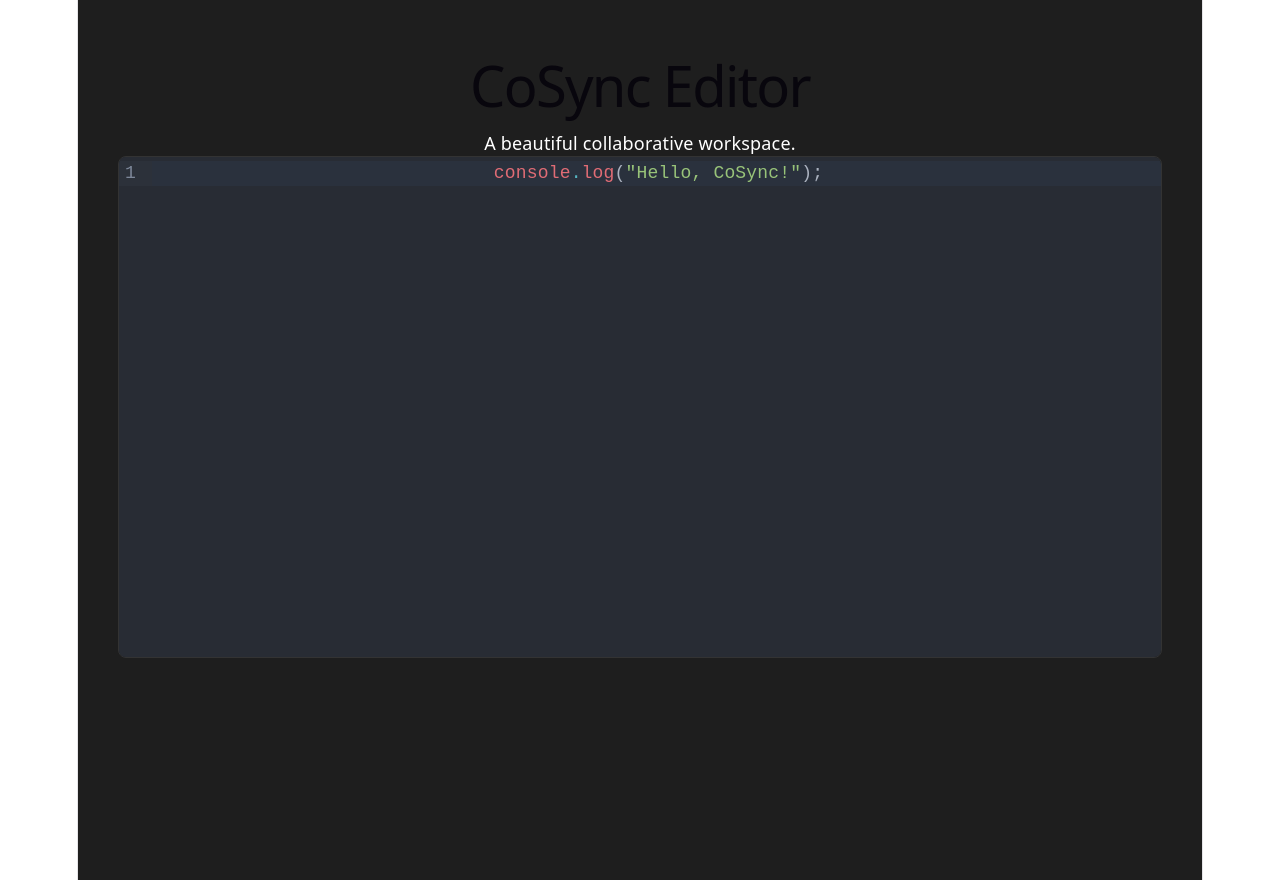
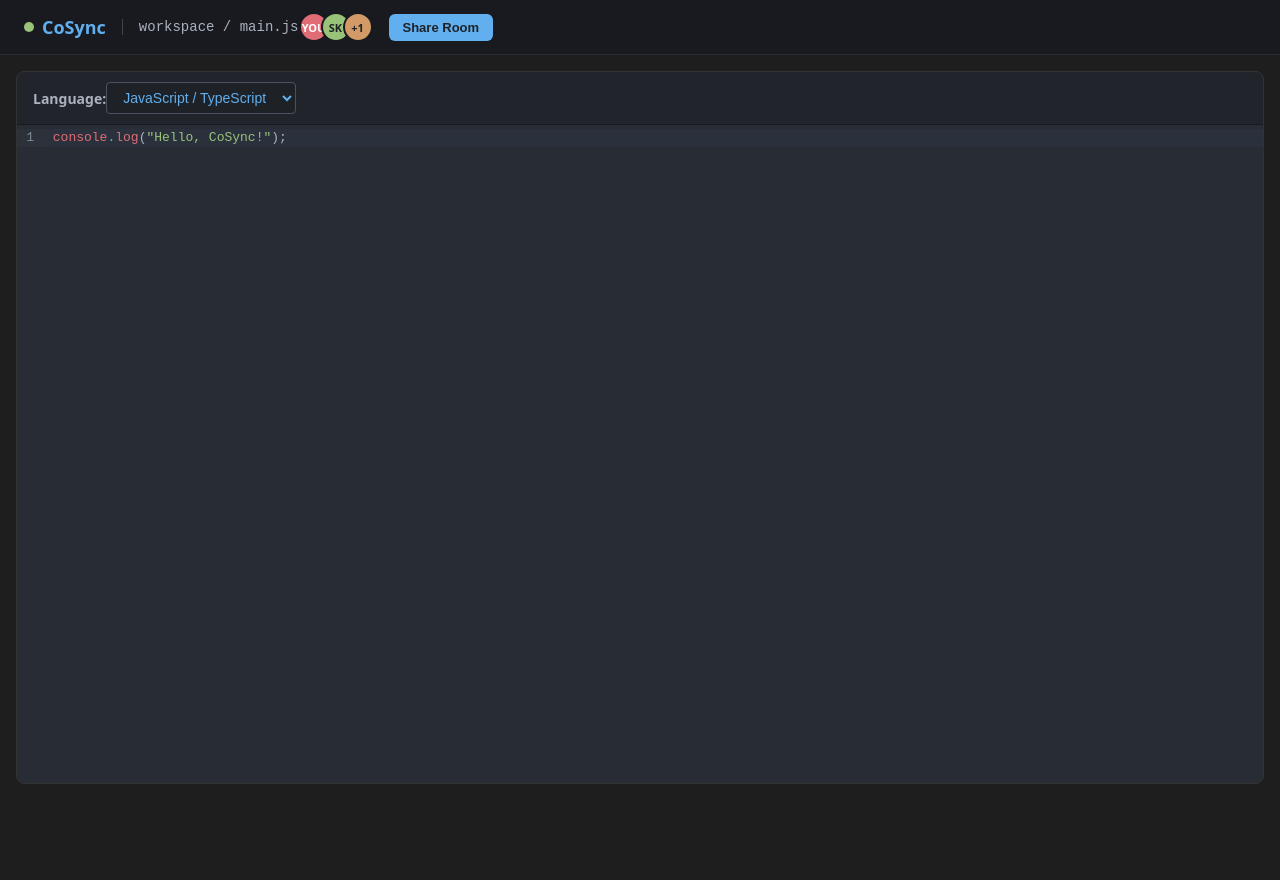
Before and after one commit to ishhant/Collab_editor, a React (Vite) app in the folder client/: page / in a window 1280 px wide. After the commit the page ends 800 px from the top, so only its background shows below. Built offline with nearby package versions, Linux system fonts and the light colour scheme.

Commit message:
added top navbar and language selector

```diff
--- a/client/package.json
+++ b/client/package.json
@@ -10,7 +10,11 @@
     "preview": "vite preview"
   },
   "dependencies": {
+    "@codemirror/lang-css": "^6.3.1",
+    "@codemirror/lang-html": "^6.4.12",
     "@codemirror/lang-javascript": "^6.2.5",
+    "@codemirror/lang-json": "^6.0.2",
+    "@codemirror/lang-python": "^6.2.1",
     "@codemirror/theme-one-dark": "^6.1.3",
     "@uiw/react-codemirror": "^4.25.11",
     "react": "^19.2.8",
--- a/client/src/App.tsx
+++ b/client/src/App.tsx
@@ -1,12 +1,13 @@
+import { Navbar } from './components/Navbar';
 import { Editor } from './components/Editor';
 
 function App() {
   return (
-    <div style={{ backgroundColor: '#1e1e1e', minHeight: '100vh', padding: '40px', color: 'white' }}>
-      <h1>CoSync Editor</h1>
-      <p>A beautiful collaborative workspace.</p>
-
-      <Editor />
+    <div style={{ display: 'flex', flexDirection: 'column', height: '100vh', width: '100vw', backgroundColor: '#1e1e1e', color: 'white', overflow: 'hidden' }}>
+      <Navbar />
+      <div style={{ flex: 1, display: 'flex', flexDirection: 'column', padding: '16px', overflow: 'hidden' }}>
+        <Editor />
+      </div>
     </div>
   );
 }
--- a/client/src/components/Editor.tsx
+++ b/client/src/components/Editor.tsx
@@ -1,24 +1,101 @@
 import React, { useState } from 'react';
 import CodeMirror from '@uiw/react-codemirror';
 import { javascript } from '@codemirror/lang-javascript';
+import { python } from '@codemirror/lang-python';
+import { html } from '@codemirror/lang-html';
+import { css } from '@codemirror/lang-css';
+import { json } from '@codemirror/lang-json';
 import { oneDark } from '@codemirror/theme-one-dark';
 
+type LanguageOption = 'javascript' | 'python' | 'html' | 'css' | 'json';
+
+const DEFAULT_CODE: Record<LanguageOption, string> = {
+  javascript: 'console.log("Hello, CoSync!");',
+  python: 'print("Hello, CoSync!")',
+  html: '<div class="box">\n  <h1>Hello, CoSync!</h1>\n</div>',
+  css: '.box {\n  color: #61afef;\n  font-family: sans-serif;\n}',
+  json: '{\n  "appName": "CoSync",\n  "status": "Active"\n}',
+};
+
 export const Editor = () => {
-  const [code, setCode] = useState('console.log("Hello, CoSync!");');
+  const [language, setLanguage] = useState<LanguageOption>('javascript');
+  const [code, setCode] = useState<string>(DEFAULT_CODE['javascript']);
 
-  const onChange = (value: string) => {
-    setCode(value);
+  const getLanguageExtension = (lang: LanguageOption) => {
+    switch (lang) {
+      case 'python':
+        return python();
+      case 'html':
+        return html();
+      case 'css':
+        return css();
+      case 'json':
+        return json();
+      case 'javascript':
+      default:
+        return javascript({ jsx: true });
+    }
+  };
+
+  const handleLanguageChange = (e: React.ChangeEvent<HTMLSelectElement>) => {
+    const newLang = e.target.value as LanguageOption;
+    setLanguage(newLang);
+    setCode(DEFAULT_CODE[newLang]);
   };
 
   return (
-    <div style={{ border: '1px solid #333', borderRadius: '8px', overflow: 'hidden' }}>
-      <CodeMirror
-        value={code}
-        height="500px"
-        theme={oneDark}
-        extensions={[javascript({ jsx: true })]}
-        onChange={onChange}
-      />
+    <div style={{
+      display: 'flex',
+      flexDirection: 'column',
+      flex: 1,
+      border: '1px solid #333',
+      borderRadius: '8px',
+      overflow: 'hidden',
+      backgroundColor: '#282c34'
+    }}>
+      <div style={{
+        display: 'flex',
+        alignItems: 'center',
+        justify: 'space-between',
+        padding: '10px 16px',
+        backgroundColor: '#21252b',
+        borderBottom: '1px solid #181a1f'
+      }}>
+        <span style={{ color: '#abb2bf', fontSize: '14px', fontWeight: 600 }}>
+          Language:
+        </span>
+        <select
+          value={language}
+          onChange={handleLanguageChange}
+          style={{
+            backgroundColor: '#1e2227',
+            color: '#61afef',
+            border: '1px solid #4b5263',
+            borderRadius: '4px',
+            padding: '6px 12px',
+            fontSize: '14px',
+            cursor: 'pointer',
+            outline: 'none'
+          }}
+        >
+          <option value="javascript">JavaScript / TypeScript</option>
+          <option value="python">Python</option>
+          <option value="html">HTML</option>
+          <option value="css">CSS</option>
+          <option value="json">JSON</option>
+        </select>
+      </div>
+
+      <div style={{ flex: 1, overflow: 'hidden' }}>
+        <CodeMirror
+          value={code}
+          height="100%"
+          style={{ height: '100%' }}
+          theme={oneDark}
+          extensions={[getLanguageExtension(language)]}
+          onChange={(val) => setCode(val)}
+        />
+      </div>
     </div>
   );
 };
--- /dev/null
+++ b/client/src/components/Navbar.tsx
@@ -0,0 +1,118 @@
+import React, { useState } from 'react';
+
+interface NavbarProps {
+  roomName?: string;
+}
+
+export const Navbar: React.FC<NavbarProps> = ({ roomName = 'workspace / main.js' }) => {
+  const [copied, setCopied] = useState(false);
+
+  const handleShare = () => {
+    navigator.clipboard.writeText(window.location.href);
+    setCopied(true);
+    setTimeout(() => setCopied(false), 2000);
+  };
+
+  return (
+    <header style={{
+      display: 'flex',
+      alignItems: 'center',
+      justify: 'space-between',
+      padding: '12px 24px',
+      backgroundColor: '#181a1f',
+      borderBottom: '1px solid #282c34',
+      color: '#ffffff'
+    }}>
+      <div style={{ display: 'flex', alignItems: 'center', gap: '16px' }}>
+        <div style={{ display: 'flex', alignItems: 'center', gap: '8px', fontWeight: 700, fontSize: '18px' }}>
+          <span style={{
+            width: '10px',
+            height: '10px',
+            borderRadius: '50%',
+            backgroundColor: '#98c379',
+            display: 'inline-block'
+          }} />
+          <span style={{ color: '#61afef' }}>CoSync</span>
+        </div>
+
+        <div style={{
+          height: '16px',
+          width: '1px',
+          backgroundColor: '#3e4451'
+        }} />
+
+        <span style={{ color: '#abb2bf', fontSize: '14px', fontFamily: 'monospace' }}>
+          {roomName}
+        </span>
+      </div>
+
+      <div style={{ display: 'flex', alignItems: 'center', gap: '16px' }}>
+        <div style={{ display: 'flex', alignItems: 'center' }}>
+          <div style={{
+            width: '30px',
+            height: '30px',
+            borderRadius: '50%',
+            backgroundColor: '#e06c75',
+            color: '#ffffff',
+            display: 'flex',
+            alignItems: 'center',
+            justifyContent: 'center',
+            fontSize: '11px',
+            fontWeight: 700,
+            border: '2px solid #181a1f'
+          }}>
+            YOU
+          </div>
+          <div style={{
+            width: '30px',
+            height: '30px',
+            borderRadius: '50%',
+            backgroundColor: '#98c379',
+            color: '#1e2227',
+            display: 'flex',
+            alignItems: 'center',
+            justifyContent: 'center',
+            fontSize: '11px',
+            fontWeight: 700,
+            border: '2px solid #181a1f',
+            marginLeft: '-8px'
+          }}>
+            SK
+          </div>
+          <div style={{
+            width: '30px',
+            height: '30px',
+            borderRadius: '50%',
+            backgroundColor: '#d19a66',
+            color: '#1e2227',
+            display: 'flex',
+            alignItems: 'center',
+            justifyContent: 'center',
+            fontSize: '11px',
+            fontWeight: 700,
+            border: '2px solid #181a1f',
+            marginLeft: '-8px'
+          }}>
+            +1
+          </div>
+        </div>
+
+        <button
+          onClick={handleShare}
+          style={{
+            backgroundColor: copied ? '#98c379' : '#61afef',
+            color: '#1e2227',
+            border: 'none',
+            borderRadius: '6px',
+            padding: '6px 14px',
+            fontSize: '13px',
+            fontWeight: 600,
+            cursor: 'pointer'
+          }}
+        >
+          {copied ? 'Copied!' : 'Share Room'}
+        </button>
+      </div>
+    </header>
+  );
+};
--- a/client/src/index.css
+++ b/client/src/index.css
@@ -1,111 +1,15 @@
-:root {
-  --text: #6b6375;
-  --text-h: #08060d;
-  --bg: #fff;
-  --border: #e5e4e7;
-  --code-bg: #f4f3ec;
-  --accent: #aa3bff;
-  --accent-bg: rgba(170, 59, 255, 0.1);
-  --accent-border: rgba(170, 59, 255, 0.5);
-  --social-bg: rgba(244, 243, 236, 0.5);
-  --shadow:
-    rgba(0, 0, 0, 0.1) 0 10px 15px -3px, rgba(0, 0, 0, 0.05) 0 4px 6px -2px;
-
-  --sans: system-ui, 'Segoe UI', Roboto, sans-serif;
-  --heading: system-ui, 'Segoe UI', Roboto, sans-serif;
-  --mono: ui-monospace, Consolas, monospace;
-
-  font: 18px/145% var(--sans);
-  letter-spacing: 0.18px;
-  color-scheme: light dark;
-  color: var(--text);
-  background: var(--bg);
-  font-synthesis: none;
-  text-rendering: optimizeLegibility;
-  -webkit-font-smoothing: antialiased;
-  -moz-osx-font-smoothing: grayscale;
-
-  @media (max-width: 1024px) {
-    font-size: 16px;
-  }
-}
-
-@media (prefers-color-scheme: dark) {
-  :root {
-    --text: #9ca3af;
-    --text-h: #f3f4f6;
-    --bg: #16171d;
-    --border: #2e303a;
-    --code-bg: #1f2028;
-    --accent: #c084fc;
-    --accent-bg: rgba(192, 132, 252, 0.15);
-    --accent-border: rgba(192, 132, 252, 0.5);
-    --social-bg: rgba(47, 48, 58, 0.5);
-    --shadow:
-      rgba(0, 0, 0, 0.4) 0 10px 15px -3px, rgba(0, 0, 0, 0.25) 0 4px 6px -2px;
-  }
-
-  #social .button-icon {
-    filter: invert(1) brightness(2);
-  }
-}
-
-#root {
-  width: 1126px;
-  max-width: 100%;
-  margin: 0 auto;
-  text-align: center;
-  border-inline: 1px solid var(--border);
-  min-height: 100svh;
-  display: flex;
-  flex-direction: column;
+* {
   box-sizing: border-box;
 }
 
-body {
+html,
+body,
+#root {
   margin: 0;
+  padding: 0;
+  width: 100%;
+  height: 100%;
+  overflow: hidden;
+  background-color: #1e1e1e;
+  font-family: system-ui, -apple-system, BlinkMacSystemFont, 'Segoe UI', Roboto, sans-serif;
 }
-
-h1,
-h2 {
-  font-family: var(--heading);
-  font-weight: 500;
-  color: var(--text-h);
-}
-
-h1 {
-  font-size: 56px;
-  letter-spacing: -1.68px;
-  margin: 32px 0;
-  @media (max-width: 1024px) {
-    font-size: 36px;
-    margin: 20px 0;
-  }
-}
-h2 {
-  font-size: 24px;
-  line-height: 118%;
-  letter-spacing: -0.24px;
-  margin: 0 0 8px;
-  @media (max-width: 1024px) {
-    font-size: 20px;
-  }
-}
-p {
-  margin: 0;
-}
-
-code,
-.counter {
-  font-family: var(--mono);
-  display: inline-flex;
-  border-radius: 4px;
-  color: var(--text-h);
-}
-
-code {
-  font-size: 15px;
-  line-height: 135%;
-  padding: 4px 8px;
-  background: var(--code-bg);
-}
```
Also changed, not shown: 1 other file (tests, documents, lock files or other folders).
